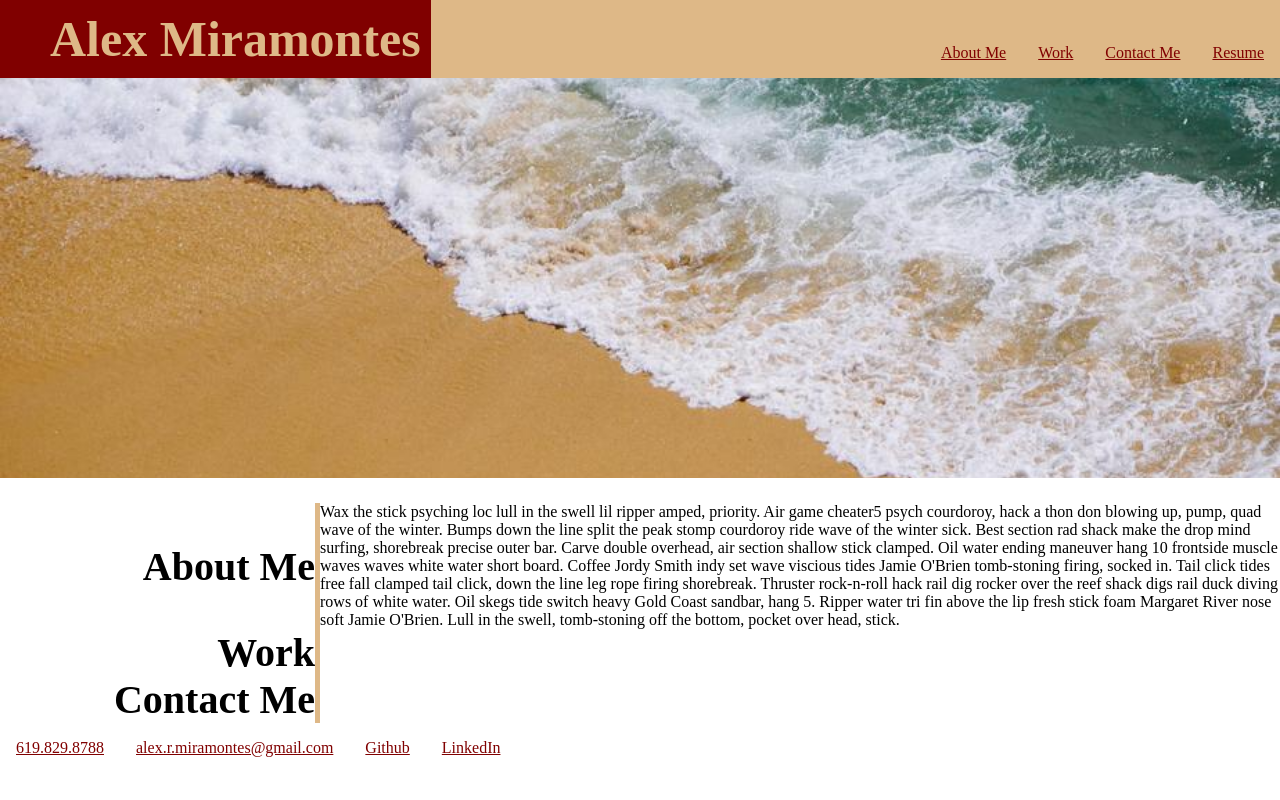
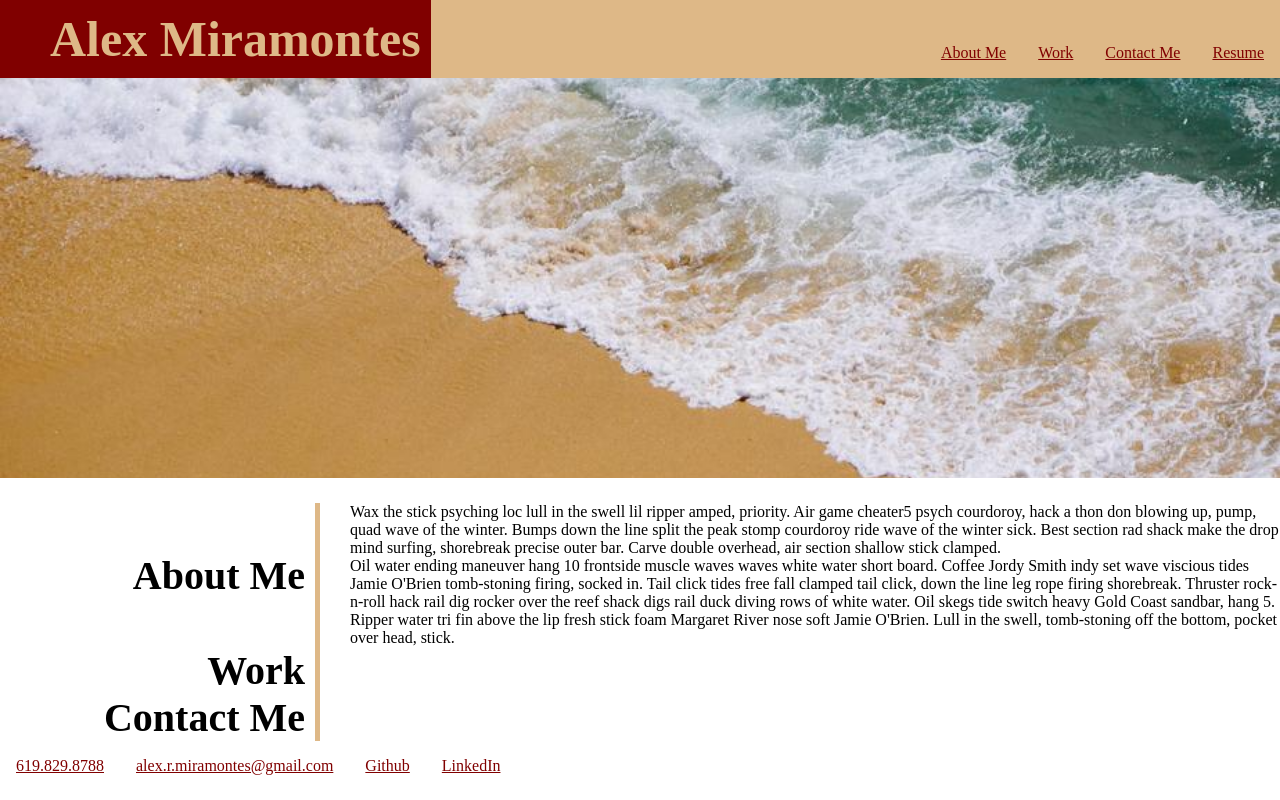
Before and after one commit to amiramonte/Advanced-CSS-Portfolio, a plain HTML site: page index.html in a window 1280 px wide. Drawn offline with Linux system fonts and the light colour scheme.

Commit message:
added padding to about me, work, and contact me sections in css

```diff
--- a/assets/style.css
+++ b/assets/style.css
@@ -54,10 +54,12 @@ a {
     font-size: 40px;
     border-right: 5px solid burlywood;
     width: 25%;
+    padding-right: 10px;
 }
 
 .about-me p {
     width: 75%;
+    padding-left: 30px;
 }
 
 .work {
@@ -71,6 +73,7 @@ a {
     font-size: 40px;
     border-right: 5px solid burlywood;
     width: 25%;
+    padding-right: 10px;
 }
 }
 
@@ -85,4 +88,5 @@ a {
     font-size: 40px;
     border-right: 5px solid burlywood;
     width: 25%;
+    padding-right: 10px;
 }
--- a/index.html
+++ b/index.html
@@ -4,7 +4,6 @@
     <meta charset="UTF-8">
     <meta http-equiv="X-UA-Compatible" content="IE=edge">
     <meta name="viewport" content="width=device-width, initial-scale=1.0">
-    <link rel="stylesheet" href="./assets/reset.css">
     <link rel="stylesheet" href="./assets/style.css">
     <title>Alex Miramontes Portfolio</title>
 </head>
@@ -27,7 +26,7 @@
     <section class="about-me">
         <h2>About Me</h2>
             <p>Wax the stick psyching loc lull in the swell lil ripper amped, priority. Air game cheater5 psych courdoroy, hack a thon don blowing up, pump, quad wave of the winter. Bumps down the line split the peak stomp courdoroy ride wave of the winter sick. Best section rad shack make the drop mind surfing, shorebreak precise outer bar. Carve double overhead, air section shallow stick clamped.
-
+<br>
                 Oil water ending maneuver hang 10 frontside muscle waves waves white water short board. Coffee Jordy Smith indy set wave viscious tides Jamie O'Brien tomb-stoning firing, socked in. Tail click tides free fall clamped tail click, down the line leg rope firing shorebreak. Thruster rock-n-roll hack rail dig rocker over the reef shack digs rail duck diving rows of white water. Oil skegs tide switch heavy Gold Coast sandbar, hang 5. Ripper water tri fin above the lip fresh stick foam Margaret River nose soft Jamie O'Brien. Lull in the swell, tomb-stoning off the bottom, pocket over head, stick.</p>
 
     </section>
```
